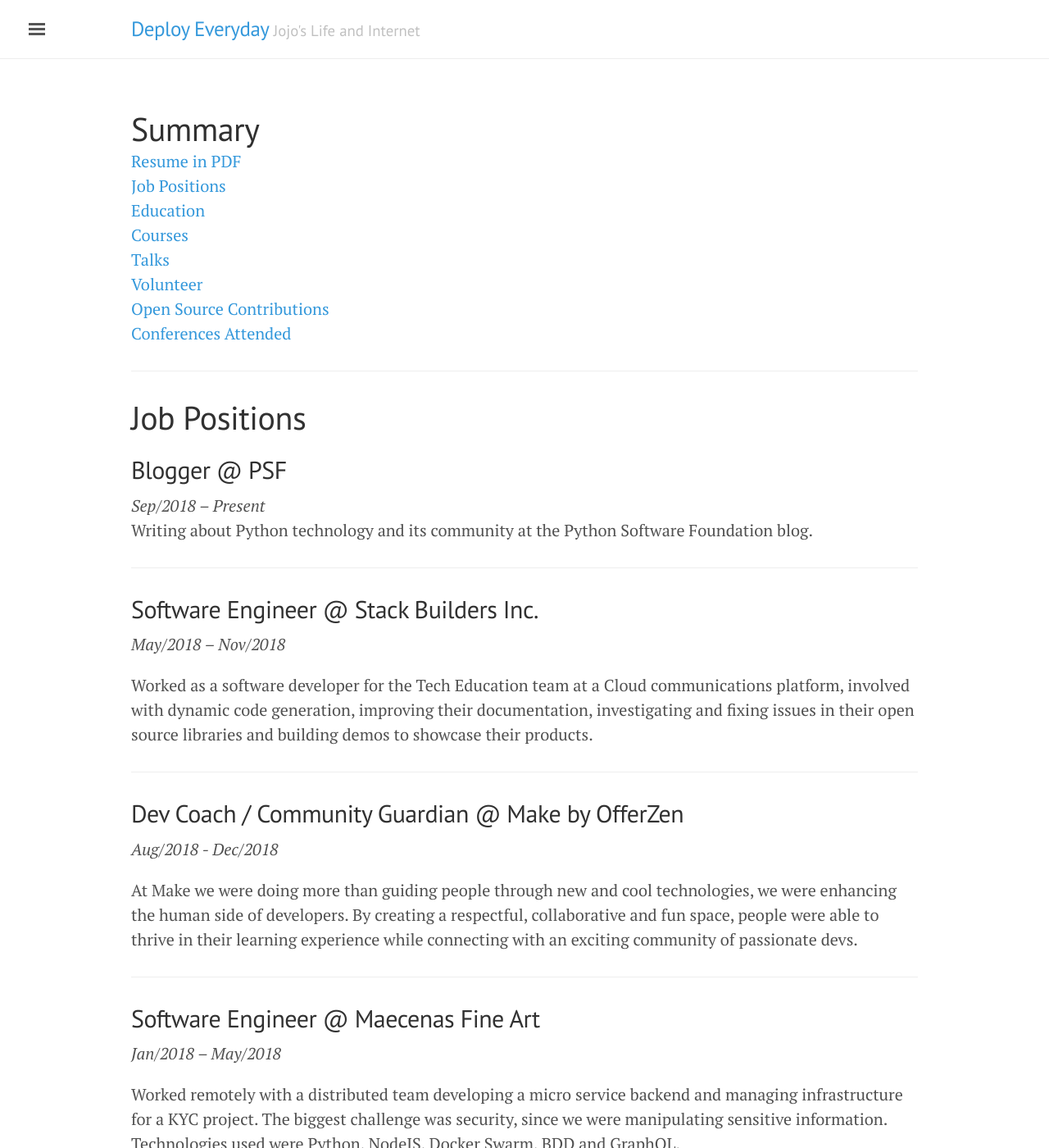
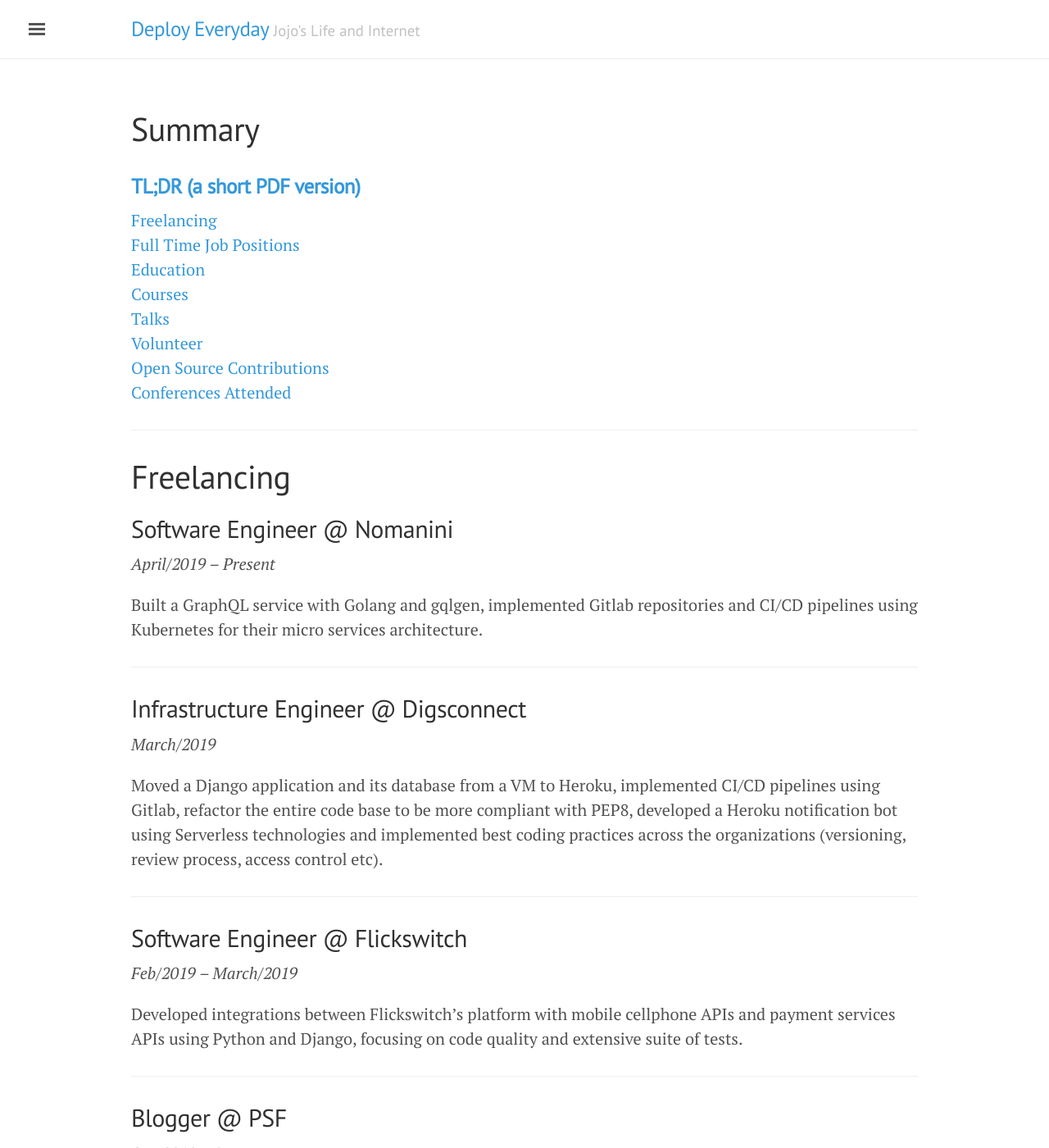
Before and after one commit to jonatasbaldin/jonatasbaldin.github.io, a Jekyll site: the page built from cv.md, in a window 1280 px wide and 1400 px high. Shown: the whole window at 82% size. Built offline with Jekyll 4.4.1, drawn with Linux system fonts in a browser that asks for light colours; nearby versions of some CDN libraries; some of the changed text lies outside the part shown.

Commit message:
Update CV

```diff
--- a/cv.md
+++ b/cv.md
@@ -3,8 +3,10 @@
 title: Summary
 ---
 
-[Resume in PDF](https://drive.google.com/file/d/12dVe8uI_Xl3UDqy-XszqzV5icf_pCS58/view?usp=sharing)
-[Job Positions](#job-positions)
+### **[TL;DR (a short PDF version)](https://drive.google.com/file/d/1lWfiZc4qfM4Hk5lXRu6MZjfDdSZ1Sf3a/view?usp=sharing)**
+
+[Freelancing](#freelancing)
+[Full Time Job Positions](#job-positions)
 [Education](#education)
 [Courses](#courses)
 [Talks](#talks)
@@ -14,9 +16,32 @@
 
 ---
 
-# Job Positions
+# Freelancing
+
+## Software Engineer @ Nomanini
+_April/2019 – Present_
+
+Built a GraphQL service with Golang and gqlgen, implemented Gitlab repositories and CI/CD pipelines using Kubernetes for their micro services architecture.
+
+---
+
+## Infrastructure Engineer @ Digsconnect
+_March/2019_
+
+Moved a Django application and its database from a VM to Heroku, implemented CI/CD pipelines using Gitlab, refactor the entire code base to be more compliant with PEP8, developed a Heroku notification bot using Serverless technologies and implemented best coding practices across the organizations (versioning, review process, access control etc).
+
+---
+
+## Software Engineer @ Flickswitch
+_Feb/2019 – March/2019_
+
+Developed integrations between Flickswitch's platform with mobile cellphone APIs and payment services APIs using Python and Django, focusing on code quality and extensive suite of tests.
+
+---
+
 ## Blogger @ PSF
 _Sep/2018 – Present_
+
 Writing about Python technology and its community at the Python Software Foundation blog.
 
 ---
@@ -143,10 +170,13 @@
 [Python Sul 2018 - Florianópolis, BR](https://pythonsul.org)
 [Kids Coding Dojo - Cape Town, ZA](https://zen.coderdojo.com/dojos/za/western-cape/cape-town-western-cape/cape-town)
 [PyConZA 2019 Executive Committee - Cape Town, ZA](https://za.pycon.org/)
+[Meetup of Meetups – Cape Town, ZA](https://www.meetup.com/Cape-Town-DevOps/events/261068866/)
 
 # Open Source Contributions
 [Python Community Map](https://community.python.org.br/)
 [How to GraphQL](https://www.howtographql.com/graphql-python/0-introduction/)
+[Exchange Rates GraphQL](https://github.com/jonatasbaldin/exchangeratesgraphql)
+[CFP Land Telegram Bot](https://github.com/jonatasbaldin/cfpland-telegram-bot)
 [Zappa](https://github.com/Miserlou/Zappa)
 [awesome-awesome-awesome](https://github.com/jonatasbaldin/awesome-awesome-awesome)
 [awesome-digital-nomads](https://github.com/cbovis/awesome-digital-nomads)
```
Also changed, not shown: other parts of cv.md (+2 -0 lines).
